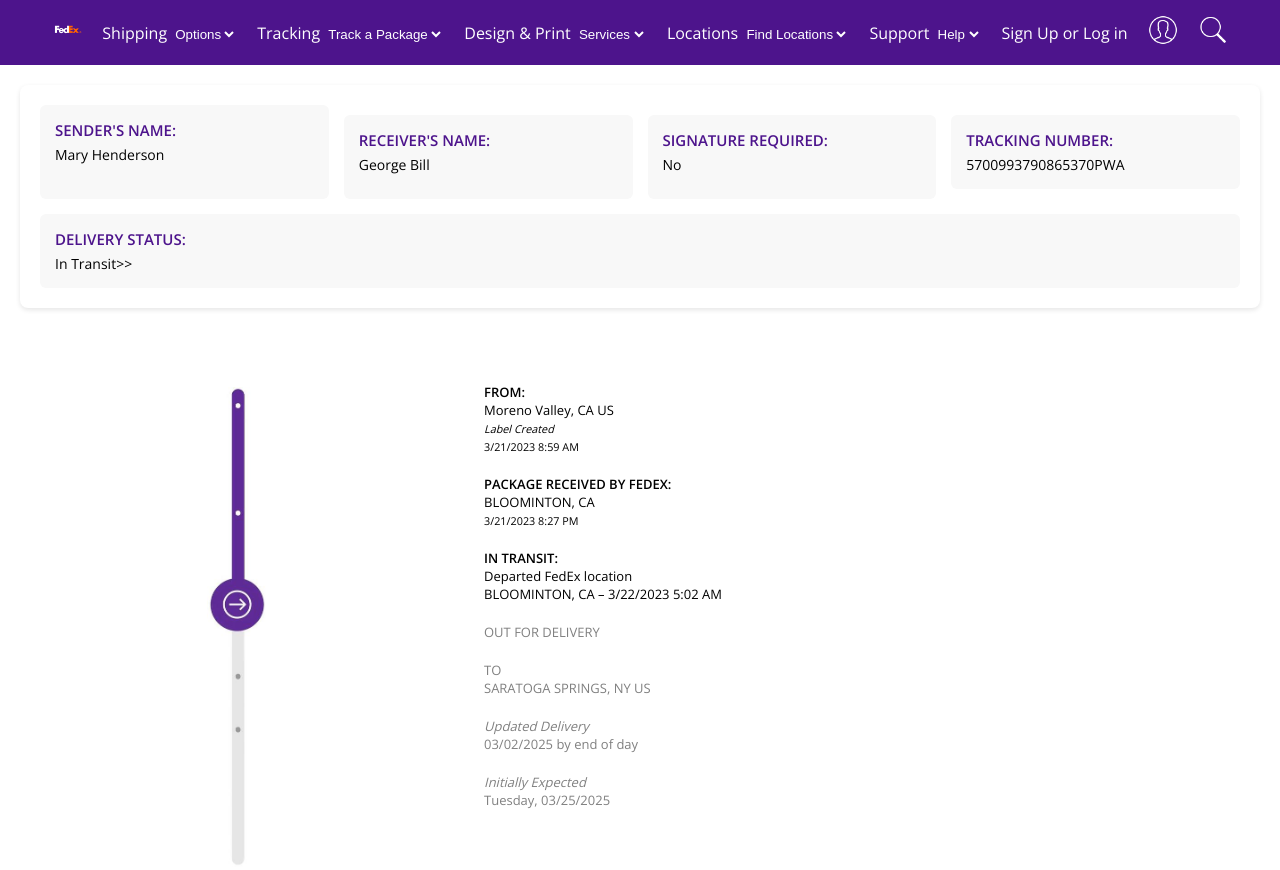
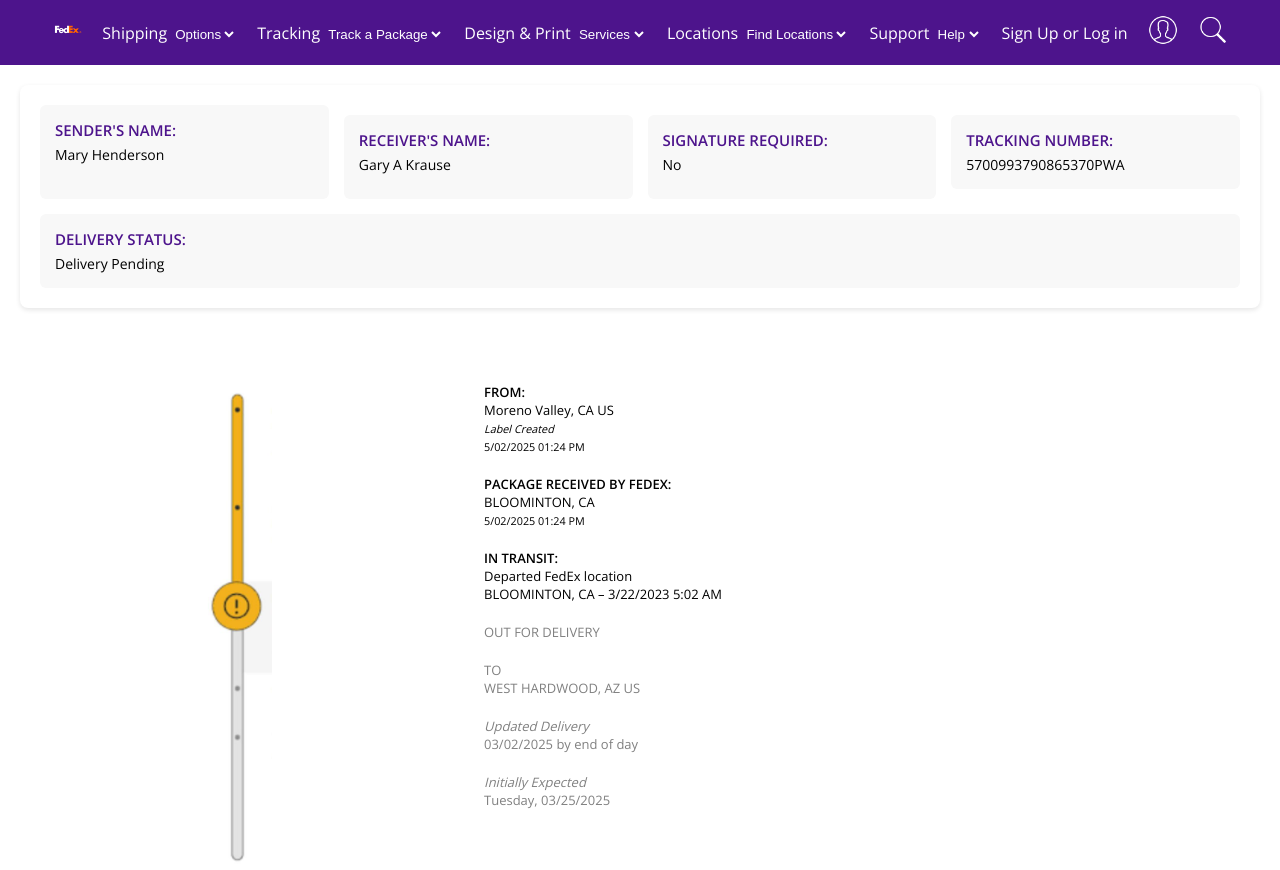
Before and after one commit to my-shipment/myshipment, a plain HTML site: page tracking.html in a window 1280 px wide. Shown: the top 870 px of the page. Drawn offline with nearby package versions, Linux system fonts and the light colour scheme.

Commit message:
Update tracking.html

```diff
--- a/tracking.html
+++ b/tracking.html
@@ -268,15 +268,15 @@
     </div>
     <div class="additional-info">
         <div class="additional-info-1"><strong>SENDER'S NAME: <br></strong> Mary Henderson</div>
-        <div class="additional-info-2"><strong>RECEIVER'S NAME: <br></strong> George Bill</div>
+        <div class="additional-info-2"><strong>RECEIVER'S NAME: <br></strong> Gary A Krause</div>
         <div class="additional-info-3"><strong>SIGNATURE REQUIRED: <br></strong> No</div>
         <div class="additional-info-4"><strong>TRACKING NUMBER: <br></strong> 5700993790865370PWA</div>
-        <div class="additionalinfo-5"><strong>DELIVERY STATUS: <br></strong>In Transit>> </div>
+        <div class="additionalinfo-5"><strong>DELIVERY STATUS: <br></strong>Delivery Pending </div>
     </div>
 
     <div class="main-content">
         <div class="image-display">
-            <img src="WhatsApp Image 2025-05-01 at 3.48.34 PM.jpeg" alt="FedEx Tracking Progress" />
+            <img src="delayed.jpeg" alt="FedEx Tracking Progress" />
             <div class="below-image-info">
             </div>
         </div>
@@ -285,12 +285,12 @@
             <div class="tracking-step">
                 <div class="status">FROM:</div>
                 Moreno Valley, CA US<br>
-                <small><em>Label Created</em> <br> 3/21/2023 8:59 AM</small>
+                <small><em>Label Created</em> <br> 5/02/2025 01:24 PM</small>
             </div>
             <div class="tracking-step">
                 <div class="status">PACKAGE RECEIVED BY FEDEX:</div>
                 BLOOMINTON, CA<br>
-                <small>3/21/2023 8:27 PM</small>
+                <small>5/02/2025 01:24 PM</small>
             </div>
             <div class="tracking-step">
                 <div class="status">IN TRANSIT:</div>
@@ -301,7 +301,7 @@
                 <div class="tracking-child">OUT FOR DELIVERY</div>
             </div>
             <div class="tracking-bold">
-                TO<br>SARATOGA SPRINGS, NY US
+                TO<br>WEST HARDWOOD, AZ US
             </div>
             <div class="tracking-child">
                 <em>Updated Delivery</em><br>03/02/2025 by end of day
```
